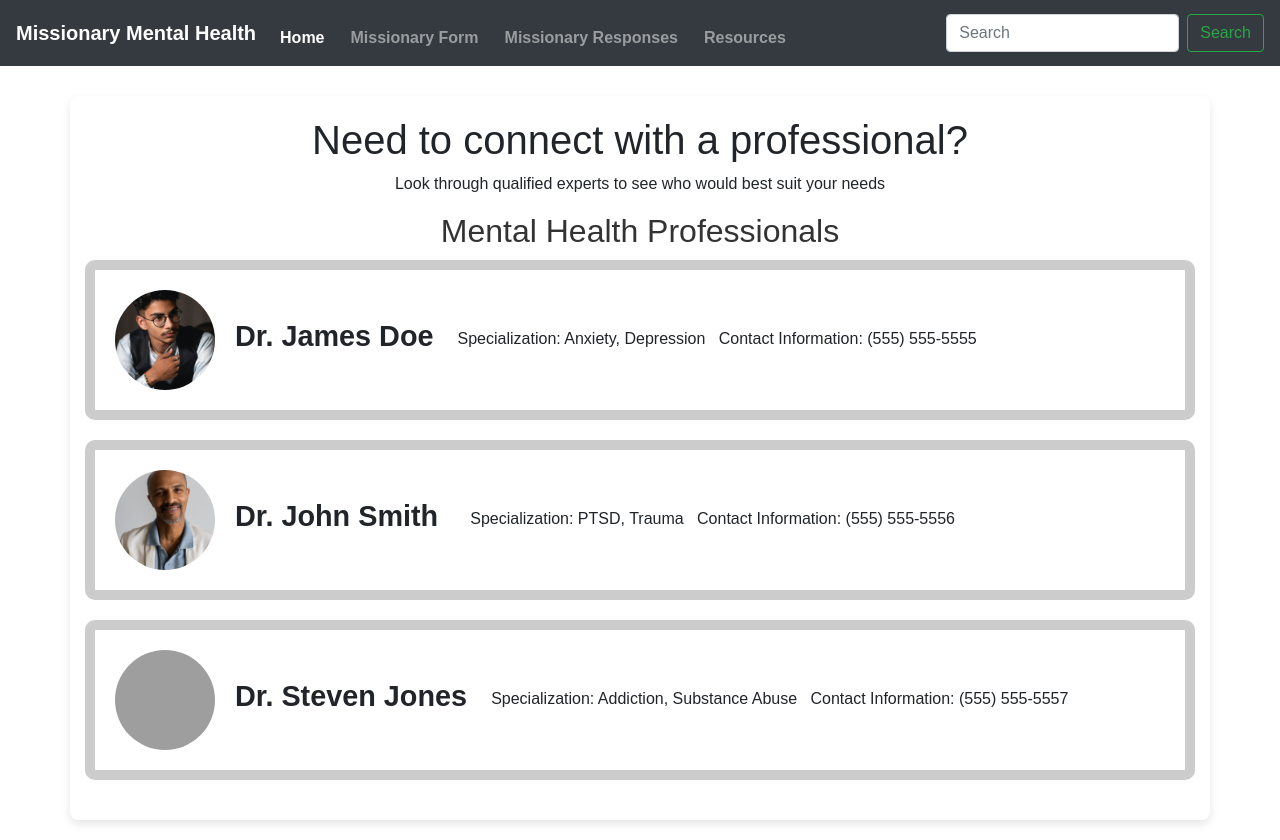
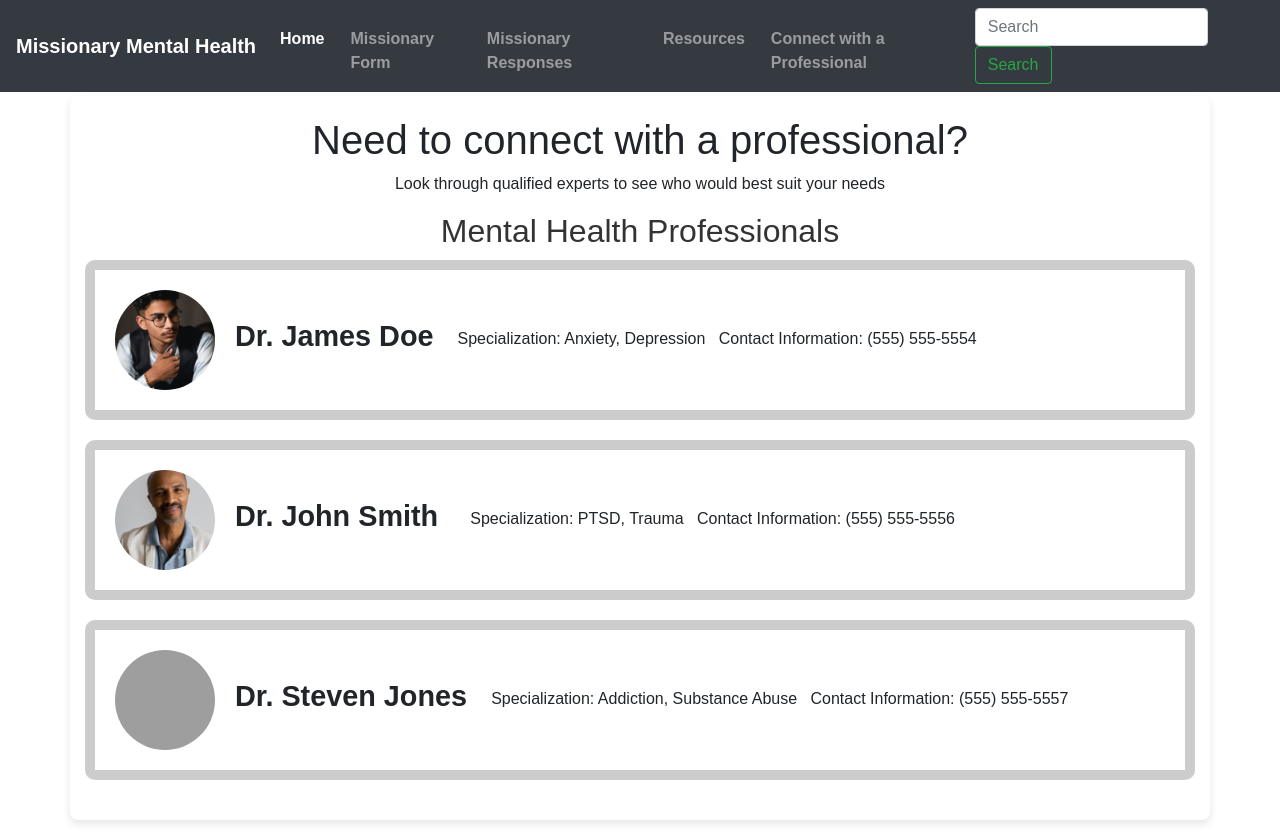
Before and after one commit to jblad99/missionary-mental-health, a Django app: page /missionary/connect_prof/ in a window 1280 px wide. Run offline with Django 4.2, Linux system fonts and the light colour scheme; some libraries are stand-ins or nearby versions; grey boxes are pictures that could not be loaded.

Commit message:
connect-page

```diff
--- a/mental_health_app/templates/mental_health_app/base.html
+++ b/mental_health_app/templates/mental_health_app/base.html
@@ -48,7 +48,7 @@
       crossorigin="anonymous"
     ></script>
 
-    <link rel="stylesheet" type="css" href="css/styles.css">
+    <link rel="stylesheet" type="css" href="css/styles.css" />
   </head>
   <body>
     <nav class="navbar navbar-expand-md navbar-dark fixed-top bg-dark">
@@ -85,6 +85,11 @@
           <li class="nav-item">
             <a class="nav-link" href="{% url 'resources' %}">Resources</a>
           </li>
+          <li class="nav-item">
+            <a class="nav-link" href="{% url 'connect_prof' %}"
+              >Connect with a Professional</a
+            >
+          </li>
         </ul>
         <form class="form-inline my-2 my-lg-0">
           <input
@@ -100,12 +105,12 @@
       </div>
     </nav>
 
-    <div class="container text-center">
-      {% block content %} {% endblock %}
-    </div>
+    <div class="container text-center">{% block content %} {% endblock %}</div>
 
-    {% comment %} <footer class="container text-center">
+    {% comment %}
+    <footer class="container text-center">
       <p>&copy; Company 2017-2020</p>
-    </footer> {% endcomment %}
+    </footer>
+    {% endcomment %}
   </body>
 </html>
--- a/mental_health_app/templates/mental_health_app/connect_prof.html
+++ b/mental_health_app/templates/mental_health_app/connect_prof.html
@@ -24,7 +24,7 @@ Professional{% endblock %} {% load static %} {% block content %}
         </p>
         <br />
         <br />
-        <p>Contact Information: (555) 555-5555</p>
+        <p>Contact Information: (555) 555-5554</p>
       </div>
     </li>
 
```
Also changed, not shown: mental_health_app/urls.py (line endings or trailing spaces), mental_health_app/views.py (line endings or trailing spaces).
